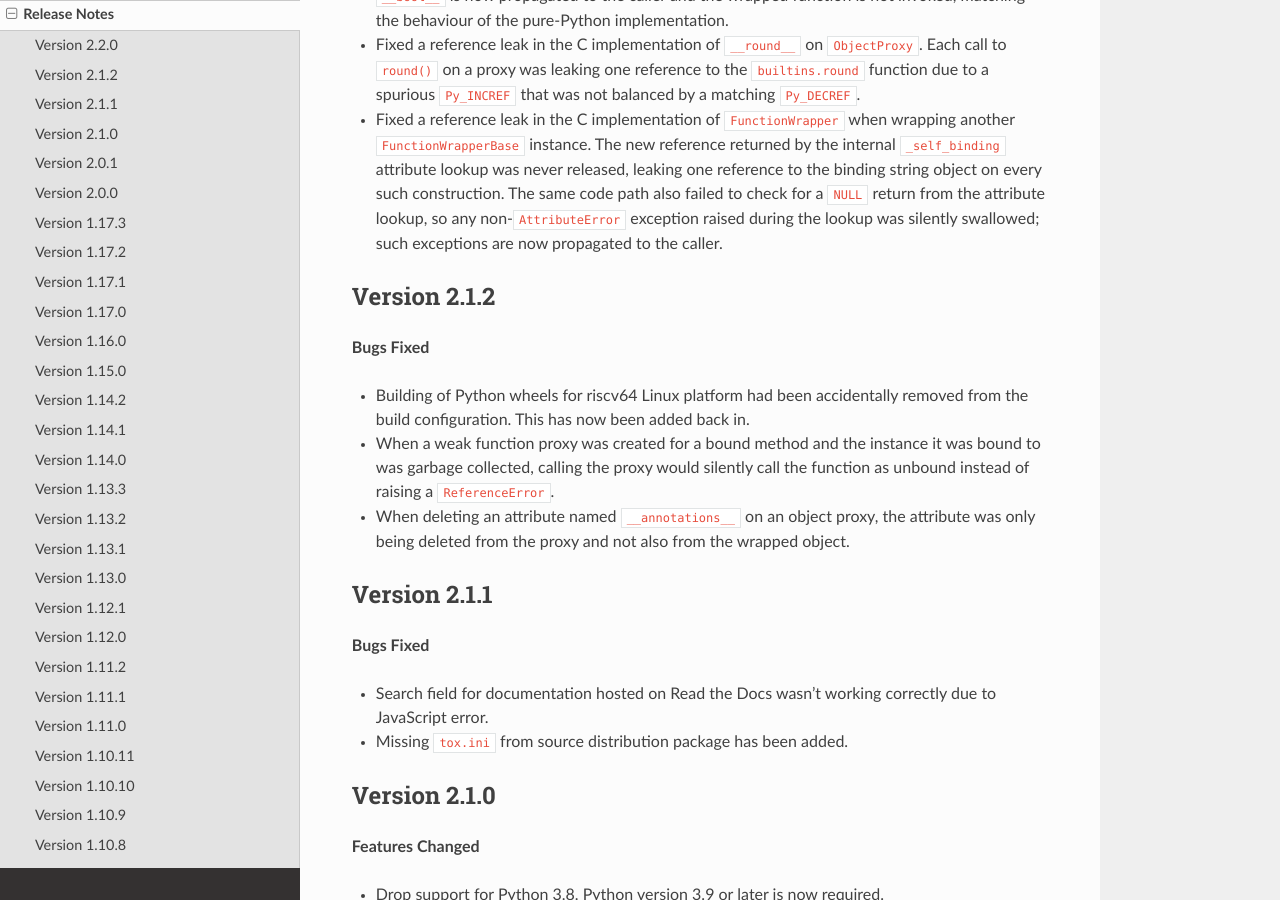
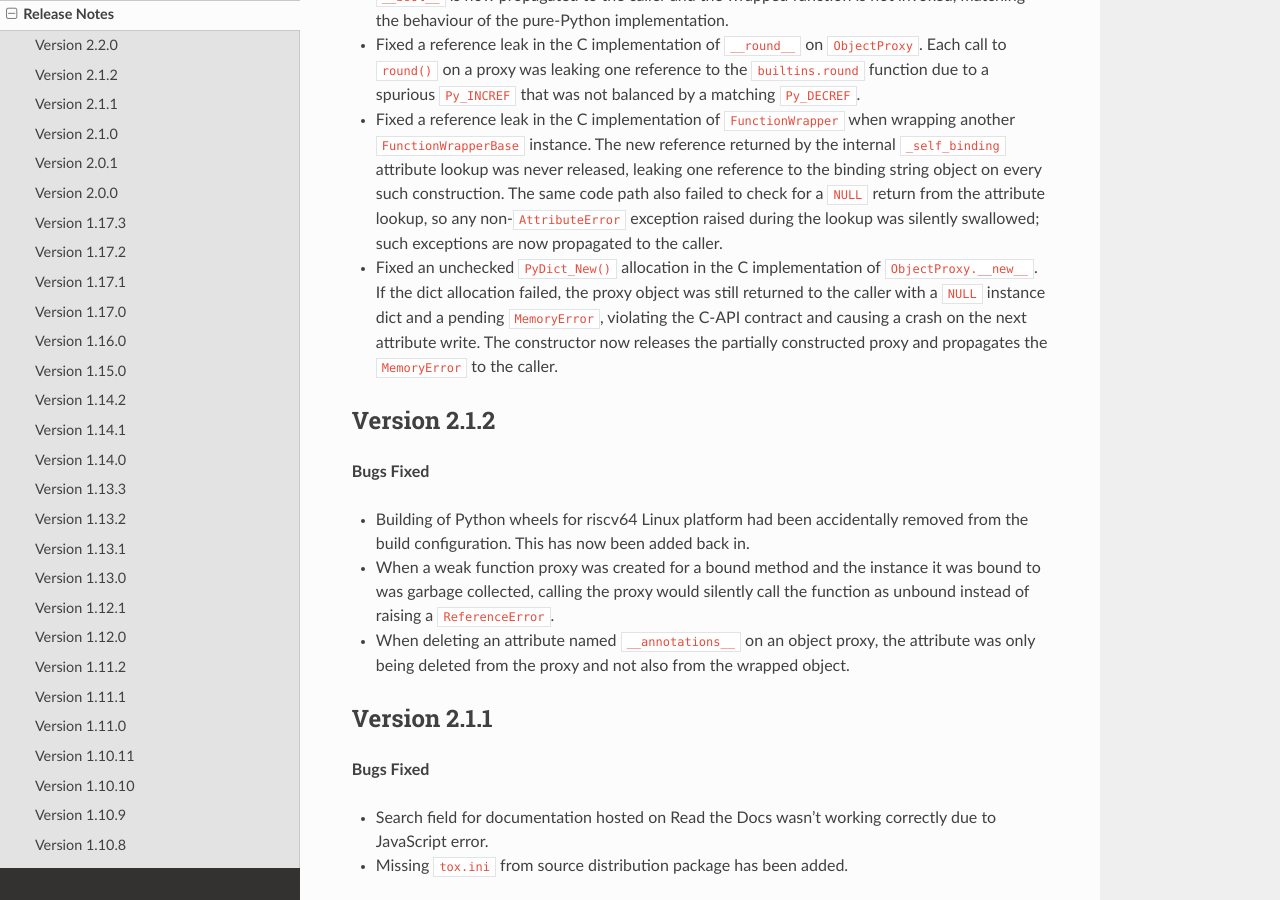
Before and after one commit to GrahamDumpleton/wrapt, a Sphinx documentation site: the page built from docs/changes.rst, in a window 1280 px wide and 900 px high, scrolled down 896 px. Built offline with Sphinx 7.4.7 and the Read the Docs theme 3.1.0, drawn with Linux system fonts in a browser that asks for light colours.

Commit message:
Fix unchecked PyDict_New in C implementation of ObjectProxy.__new__
PyDict_New() can return NULL on memory exhaustion with a pending
MemoryError, but WraptObjectProxy_new stored the NULL directly into
self->dict and returned the proxy as if construction had succeeded.
This violated the CPython tp_new contract (non-NULL return with a
pending exception) and caused a crash on the next attribute write,
which dereferences self->dict.

The constructor now releases the partially constructed proxy and
propagates the MemoryError to the caller, matching the standard
CPython tp_new idiom.

Closes #324

```diff
--- a/docs/changes.rst
+++ b/docs/changes.rst
@@ -55,6 +55,13 @@ Version 2.2.0
   return from the attribute lookup, so any non-``AttributeError`` exception
   raised during the lookup was silently swallowed; such exceptions are now
   propagated to the caller.
+
+* Fixed an unchecked ``PyDict_New()`` allocation in the C implementation of
+  ``ObjectProxy.__new__``. If the dict allocation failed, the proxy object
+  was still returned to the caller with a ``NULL`` instance dict and a
+  pending ``MemoryError``, violating the C-API contract and causing a crash
+  on the next attribute write. The constructor now releases the partially
+  constructed proxy and propagates the ``MemoryError`` to the caller.
 
 Version 2.1.2
 -------------
```
Also changed, not shown: 1 other file.
